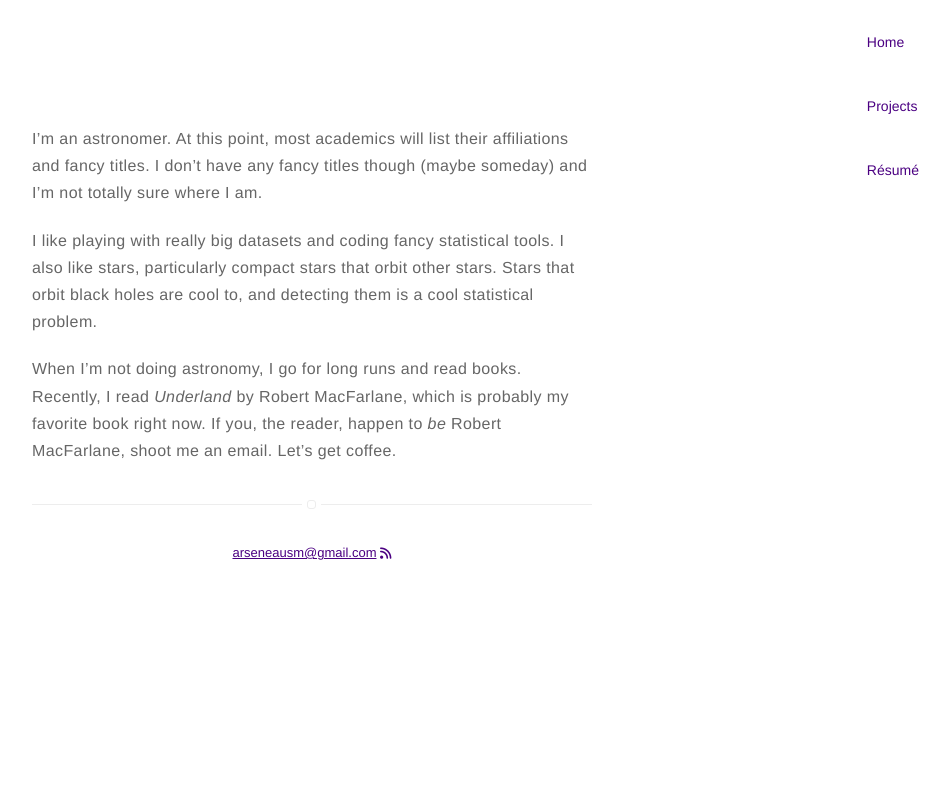
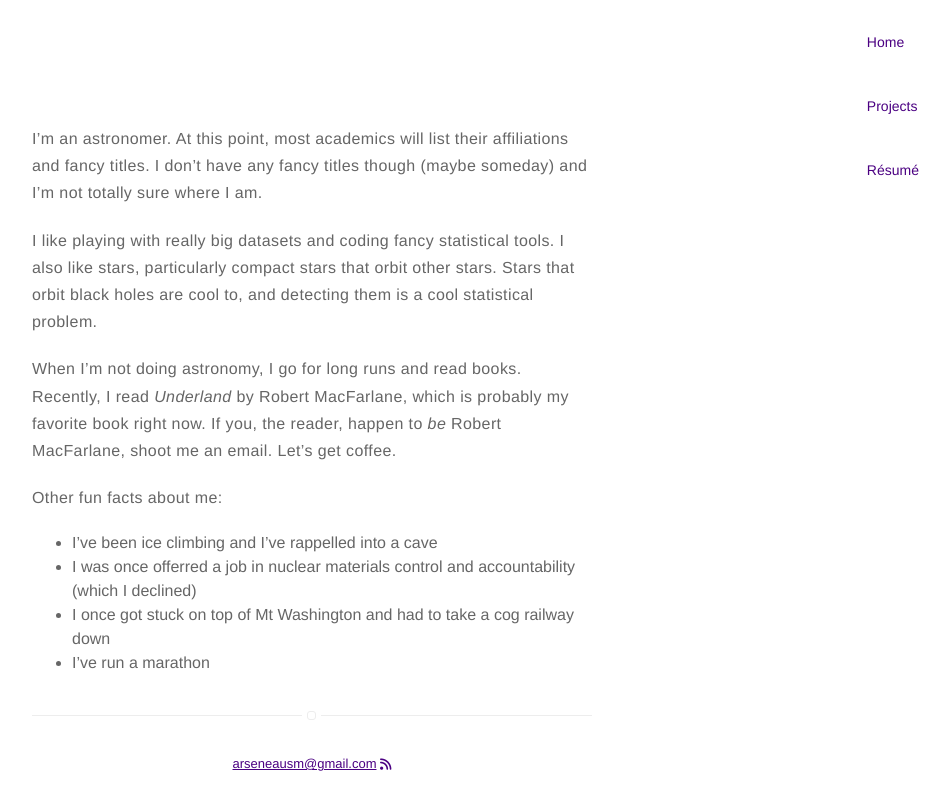
Before and after one commit to stefanarseneau/stefanarseneau.github.io, a Jekyll site: the page built from about.md, in a window 1280 px wide. Shown: the top 810 px of the page, without its empty margins (328-1278 px from the left). Built offline with Jekyll 4.4.1, drawn with Linux system fonts in a browser that asks for light colours; nearby versions of some CDN libraries.

Commit message:
Update about.md

```diff
--- a/about.md
+++ b/about.md
@@ -12,3 +12,9 @@ and detecting them is a cool statistical problem.
 
 When I'm not doing astronomy, I go for long runs and read books. Recently, I read *Underland* by Robert MacFarlane, which is probably my favorite book right now. If you, the reader, happen
 to *be* Robert MacFarlane, shoot me an email. Let's get coffee.
+
+Other fun facts about me:
+- I've been ice climbing and I've rappelled into a cave
+- I was once offerred a job in nuclear materials control and accountability (which I declined)
+- I once got stuck on top of Mt Washington and had to take a cog railway down
+- I've run a marathon
```
